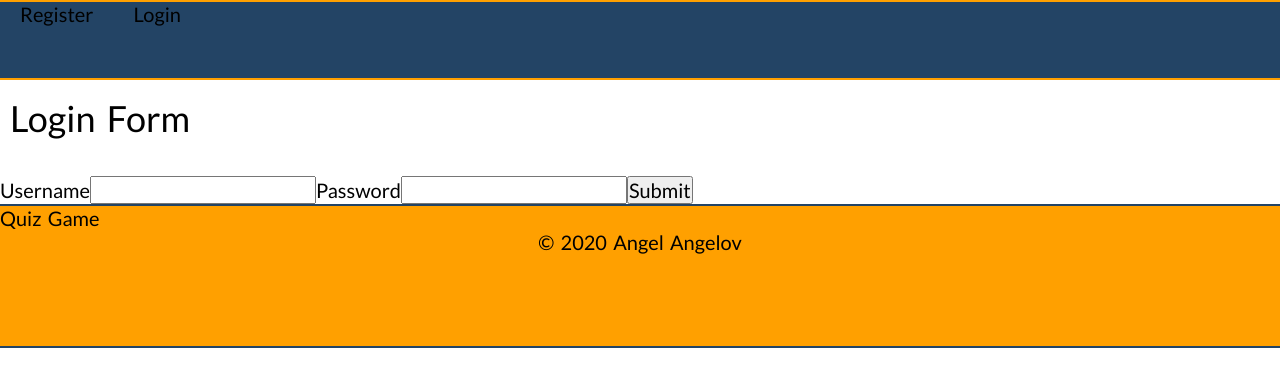
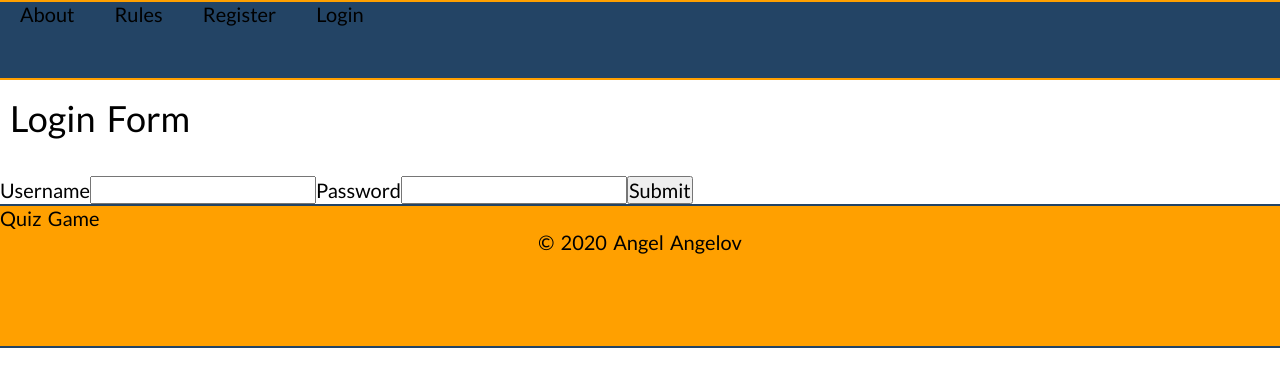
Before and after one commit to akangelov/Quiz-Game, a React (Create React App) app in the folder my-app/: page /login in a window 1280 px wide. Shown: the top 386 px of the page. Built offline with nearby package versions, Linux system fonts and the light colour scheme.

Commit message:
worked on login

```diff
--- a/my-app/src/App.jsx
+++ b/my-app/src/App.jsx
@@ -1,6 +1,6 @@
 import React, { Component, Fragment } from "react";
 import { Route, Switch, withRouter } from 'react-router-dom';
-// import { ToastContainer, toast } from "react-toastify";
+import { ToastContainer, toast } from "react-toastify";
 import './App.css';
 
 import Footer from "./components/common/Footer/Footer";
@@ -32,12 +32,16 @@ class App extends React.Component {
     const cookies = parseCookeis();
     const isLogged = !!cookies['x-auth-token'];
     this.state = { isLogged };
+    this.userId = {};
   }
 
   login = (values) => {
-    userService.login(values).then(() => {
+    userService.login(values).then((res) => {
+      if (res === undefined) {
+        console.log("Invalid username or password!")
+      } else {
       this.setState({ isLogged: true });
-      this.props.history.push('/');
+      this.props.history.push('/')};
     })
   }
 
--- a/my-app/src/components/common/Navigation/Navigation.jsx
+++ b/my-app/src/components/common/Navigation/Navigation.jsx
@@ -14,8 +14,8 @@ const Navigation = props => {
 
       <nav className={styles.navigation}>
       <ul>
-      {isLogged && (<Link className={styles.link} to="/about">About</Link>)}
-      {isLogged && <Link className={styles.link} to="/rules">Rules</Link>}
+      {<Link className={styles.link} to="/about">About</Link>}
+      {<Link className={styles.link} to="/rules">Rules</Link>}
       {isLogged && <Link className={styles.link} to="/">Questions</Link>}
       {isLogged && <Link className={styles.link} to="/userprofile/:id">Profile</Link>}
       {isLogged && <Link className={styles.link} to="/create">Add new question</Link>}
--- a/my-app/src/components/user/Login.jsx
+++ b/my-app/src/components/user/Login.jsx
@@ -5,6 +5,7 @@ import * as Yup from 'yup';
 
  const Login = (props) => {
 
+  // console.log(props)
   const [serverError, setServerError] = React.useState(null);
 
    const formik = useFormik({
--- a/my-app/src/services/userService.jsx
+++ b/my-app/src/services/userService.jsx
@@ -19,7 +19,8 @@ const userService = {
         method: 'POST',
         headers: {'Content-type': 'application/json'},
         credentials: 'include'
-      }).then(res => res.text());
+      }).then(res => res.json())
+      .catch(e => {console.log(e)});
     },
 
     logout: function () {
```
